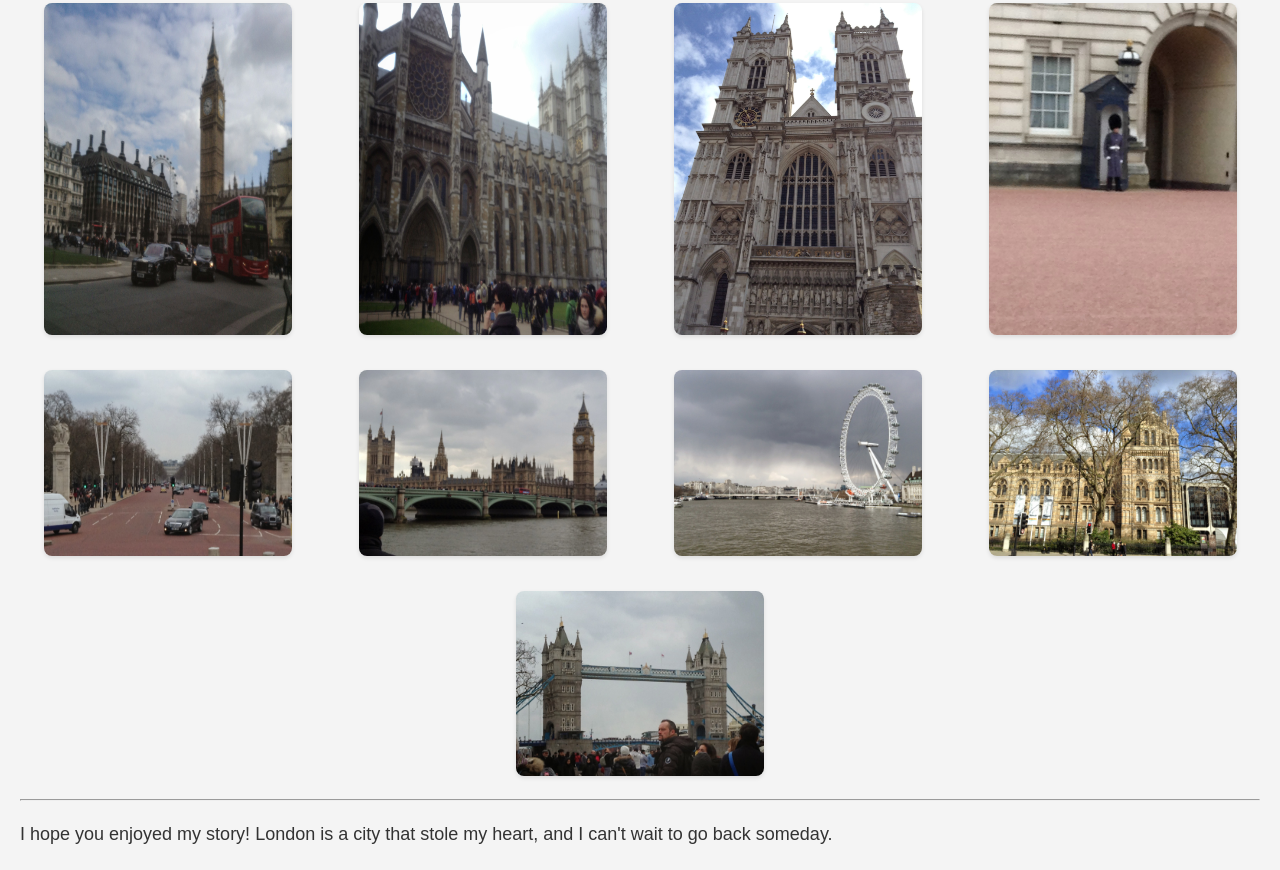
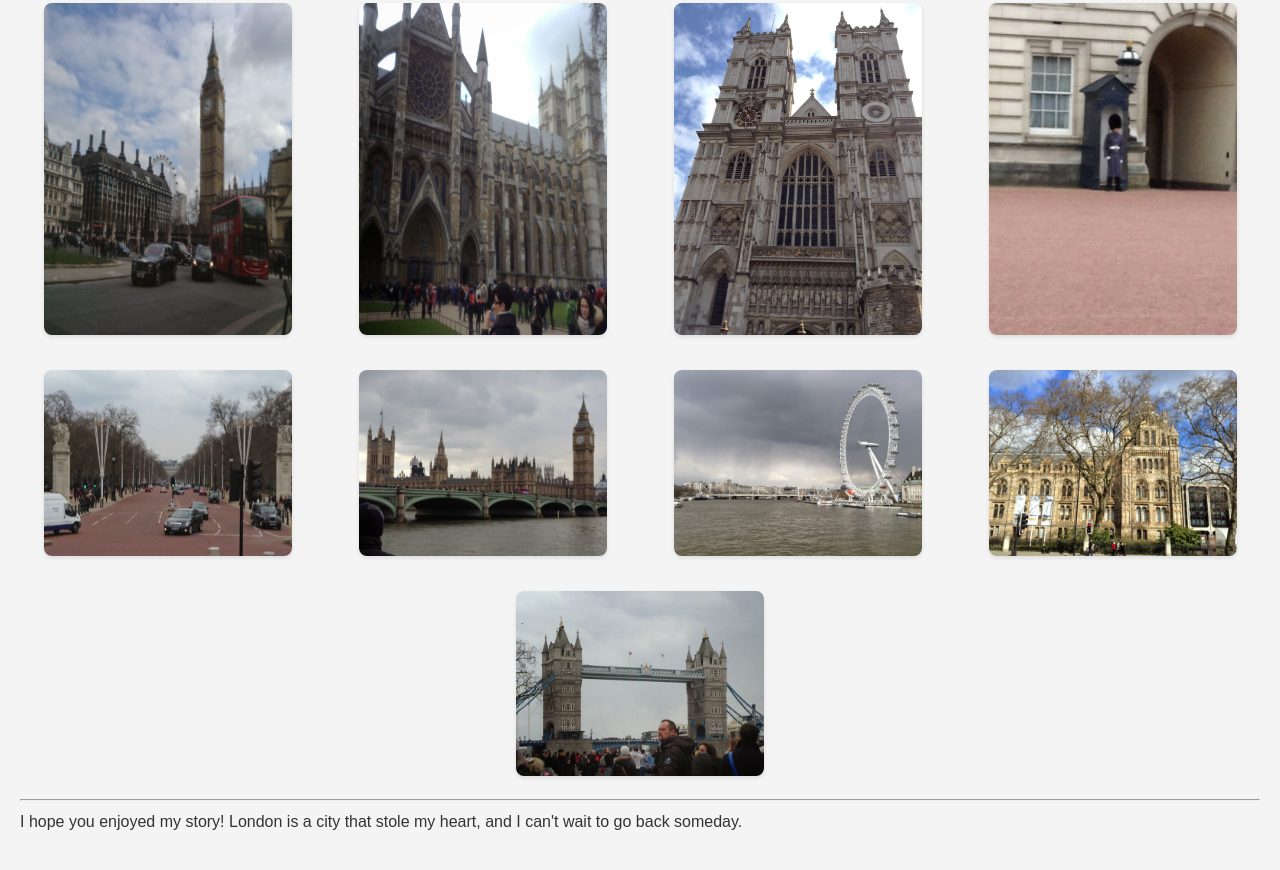
Before and after one commit to JustCesarG/actformativa4, a plain HTML site: page index.html in a window 1280 px wide. Shown: the part 5850-6720 px from the top of the page. Drawn offline with Linux system fonts and the light colour scheme.

Commit message:
creacion de footer y texto centrado

```diff
--- a/index.html
+++ b/index.html
@@ -150,7 +150,7 @@
     </div>
 
     <hr>
-    <p>I hope you enjoyed my story! London is a city that stole my heart, and I can't wait to go back someday.</p>
+    <footer>I hope you enjoyed my story! London is a city that stole my heart, and I can't wait to go back someday.</footer>
 
 </body>
 </html>
```
